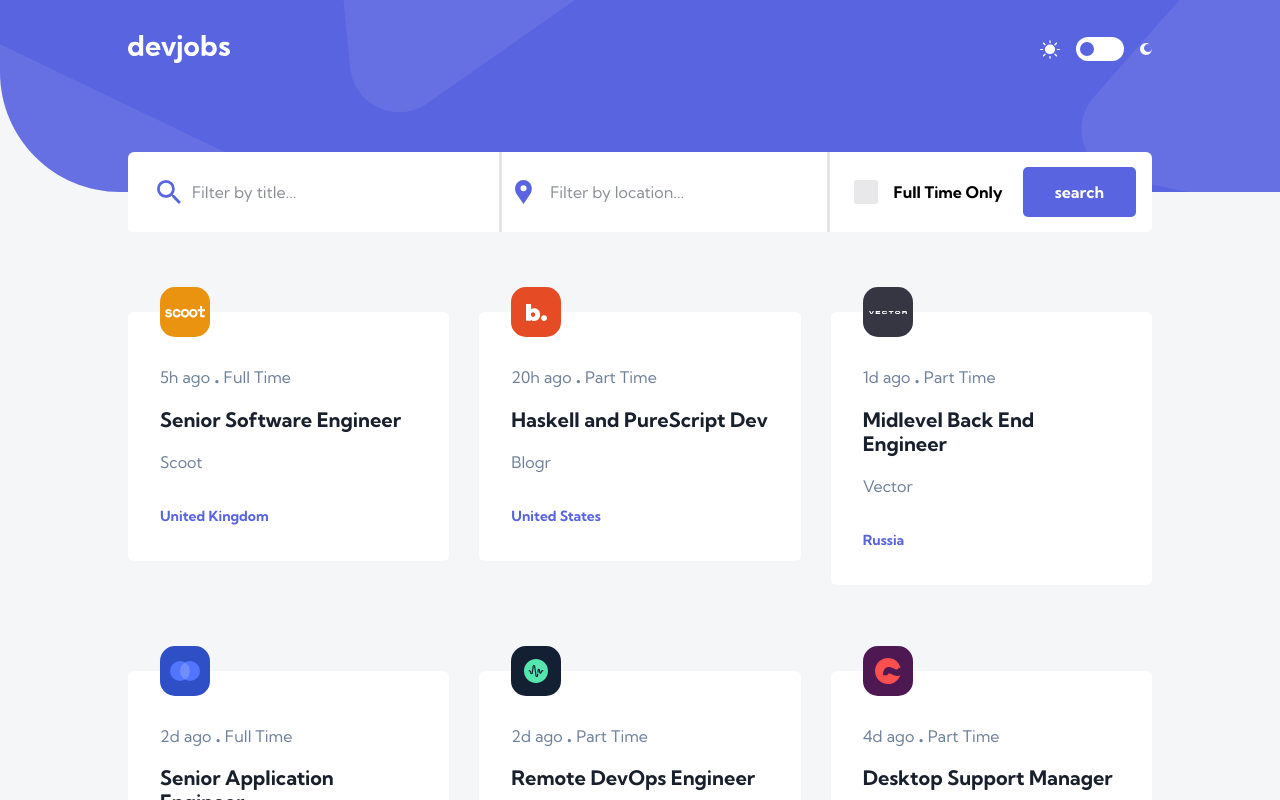
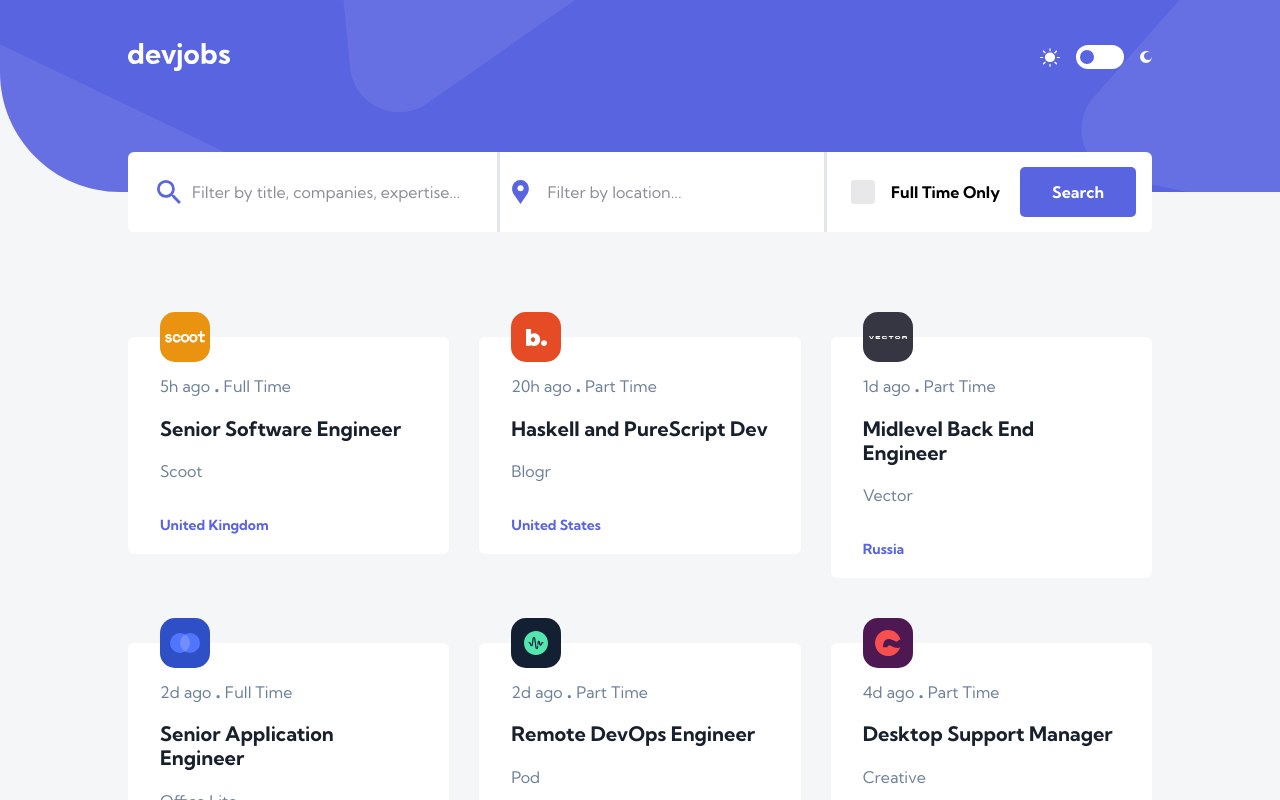
Before and after one commit to rafazold/job-board, a SvelteKit app: page / in a window 1280 px wide. Built offline with nearby package versions, Linux system fonts and the light colour scheme.

Commit message:
:lipstick: fix spacing and other minor design issues

```diff
--- a/src/components/Filters.svelte
+++ b/src/components/Filters.svelte
@@ -22,7 +22,7 @@
             class="custom-input filter-title"
             type="text"
             bind:value={title}
-            placeholder="Filter by title..."
+            placeholder="Filter by title, companies, expertise..."
         />
         <span class="input-icon large-only">
             {@html searchIcon}
@@ -63,7 +63,7 @@
         </span>
     </button>
     <button class="button" type="submit">
-        <span class="large-only search">search</span>
+        <span class="large-only search">Search</span>
         <span class="small-only search">
             {@html searchIcon}
         </span>
@@ -94,7 +94,7 @@
                 <span>Full Time Only</span>
             </label>
             <button class="button modal-submit" on:click={handleSearch}>
-                <span class="search">search</span>
+                <span class="search">Search</span>
             </button>
         </div>
     </div>
@@ -150,7 +150,7 @@
         background-color: $white;
         width: 327px;
         .location-wrapper {
-            border-bottom: solid 1px rgba(110, 128, 152, 0.2);
+            border-bottom: solid 0.5px rgba(110, 128, 152, 0.2);
             padding: 0.75rem 1.5rem;
             .filter-location {
                 padding-left: 2rem;
@@ -226,20 +226,6 @@
     }
     @media (min-width: $screen-large) {
         .filters {
-            .title-wrapper,
-            .location-wrapper {
-                .input-icon {
-                }
-            }
-            .title-wrapper {
-            }
-            .fulltime-wrapper {
-                label {
-                }
-            }
-            .filter-title,
-            .filter-location {
-            }
             .button {
                 padding: 0.75rem 2rem;
             }
--- a/src/components/Header.svelte
+++ b/src/components/Header.svelte
@@ -47,7 +47,7 @@
                 display: flex;
                 align-items: center;
                 justify-content: space-between;
-                padding: 2rem 1.5rem 0;
+                padding: 2.5rem 1.5rem 0;
             }
 
             .title {
@@ -83,21 +83,21 @@
                     margin: 0 auto;
                 }
             }
+        }
         @media (min-width: $screen-large) {
             .header-background {
                 .header-content {
                     max-width: 80%;
                 }
             }
-                aspect-ratio: 8.8;
         }
         @media (min-width: 1400px) {
             .header-background {
+                aspect-ratio: 8.8;
                 .header-content {
                     max-width: 1200px;
                 }
             }
         }
     }
-    }
 </style>
--- a/src/components/JobCard.svelte
+++ b/src/components/JobCard.svelte
@@ -29,7 +29,6 @@
 <style lang="scss">
     .job-card {
         display: block;
-        margin-top: 3.5rem;
         &:not(.internal) {
             :hover {
                 .job-name {
@@ -44,7 +43,7 @@
     .card-content {
         margin-top: 1.5625rem;
         position: relative;
-        padding: 2rem;
+        padding: 1rem 2rem;
         background-color: $white;
         color: $dark-gray;
         border-radius: 6px;
--- a/src/routes/+page.svelte
+++ b/src/routes/+page.svelte
@@ -12,14 +12,14 @@
     const start = 0;
     let items = data?.jobs || [];
     let cardsPerRequest = 6;
-    let currentItem = 0;
+    let currentGroup = 0;
 
-    $: end = Math.min(currentItem + cardsPerRequest, items.length);
+    $: end = Math.min(currentGroup + cardsPerRequest, items.length);
     $: jobs = items.slice(start, end) || [];
-
+    $: allItemsFetched = end >= items.length;
     function filterResults(title, location, isFullTime) {
         items = [];
-        currentItem = 0;
+        currentGroup = 0;
         if (!title && !location && !isFullTime) {
             items = data.jobs;
             return;
@@ -37,7 +37,8 @@
     }
 
     function showMoreItems() {
-        currentItem = currentItem + cardsPerRequest;
+        if (allItemsFetched) return;
+        currentGroup = currentGroup + cardsPerRequest;
     }
 </script>
 
@@ -62,7 +63,9 @@
         {/if}
     </div>
     <div class="button-row">
-        <button class="button" on:click={showMoreItems}>Load More</button>
+        {#if !allItemsFetched}
+            <button class="button" on:click={showMoreItems}>Load More</button>
+        {/if}
     </div>
 </div>
 
@@ -77,6 +80,12 @@
             left: 1.5rem;
             height: 5rem;
             margin-top: -2.5rem;
+        }
+        .jobs {
+            margin-top: 2rem;
+            display: grid;
+            grid-template-columns: repeat(1, 1fr);
+            gap: 1.5rem;
         }
         .button-row {
             width: 100%;
@@ -96,10 +105,12 @@
                 transform: translateX(-50%);
             }
             .jobs {
-                margin-top: 0.875rem;
-                display: grid;
+                margin-top: 2.8125rem;
                 grid-template-columns: repeat(2, 1fr);
-                gap: 0.75rem;
+                gap: 2.5rem 0.75rem;
+                .job-card-wrapper {
+                    margin-top: 0;
+                }
             }
             .button-row {
                 margin: 3.5rem auto;
@@ -108,8 +119,8 @@
         @media (min-width: $screen-large) {
             max-width: 80%;
             .jobs {
-                margin-top: 1.5rem;
-                gap: 1.875rem;
+                margin-top: 5rem;
+                gap: 2.5rem 1.875rem;
                 grid-template-columns: repeat(3, 1fr);
             }
         }
--- a/src/style/_components.scss
+++ b/src/style/_components.scss
@@ -38,6 +38,8 @@
     font-size: 1rem;
     font-family: 'Kumbh Sans', sans-serif;
     caret-color: $violet;
+    outline: none;
+    text-overflow: ellipsis;
     &::placeholder {
         color: $very-dark-blue;
         opacity: 0.5;
@@ -87,9 +89,13 @@
     border-radius: 5px;
     cursor: pointer;
     background-color: $violet;
-    padding: 0.75rem 2.5rem;
+    padding: 0.75rem 1.75rem;
     color: $white;
     font-weight: bold;
+    &:disabled {
+        opacity: 0.5;
+        cursor: not-allowed;
+    }
     &.secondary {
         background-color: rgb(89, 100, 224, 0.1);
         color: $violet;
```
Also changed, not shown: src/routes/job/[id]/+page.svelte (+5 -2 lines), 1 other file (tests, documents, lock files or other folders). Lines whose indentation alone changed are shown as unchanged.
